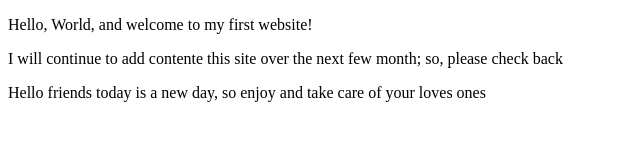
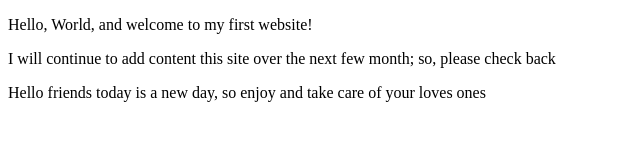
Before and after one commit to barradanielle/Barradanielle.github.io, a plain HTML site: page index.html in a window 1280 px wide. Shown: the full height of the page, 0-640 px from the left. Drawn offline with Linux system fonts and the light colour scheme.

Commit message:
Update index.html

```diff
--- a/index.html
+++ b/index.html
@@ -8,7 +8,7 @@
     </head>
     <body>
     <p>Hello, World, and welcome to my first website!</p>
-    <p>I will continue to add contente this site over the next few month; so, please check back</p>
+    <p>I will continue to add content this site over the next few month; so, please check back</p>
     <p>Hello friends today is a new day, so enjoy and take care of your loves ones</p>
     </body>
 </html>
```
